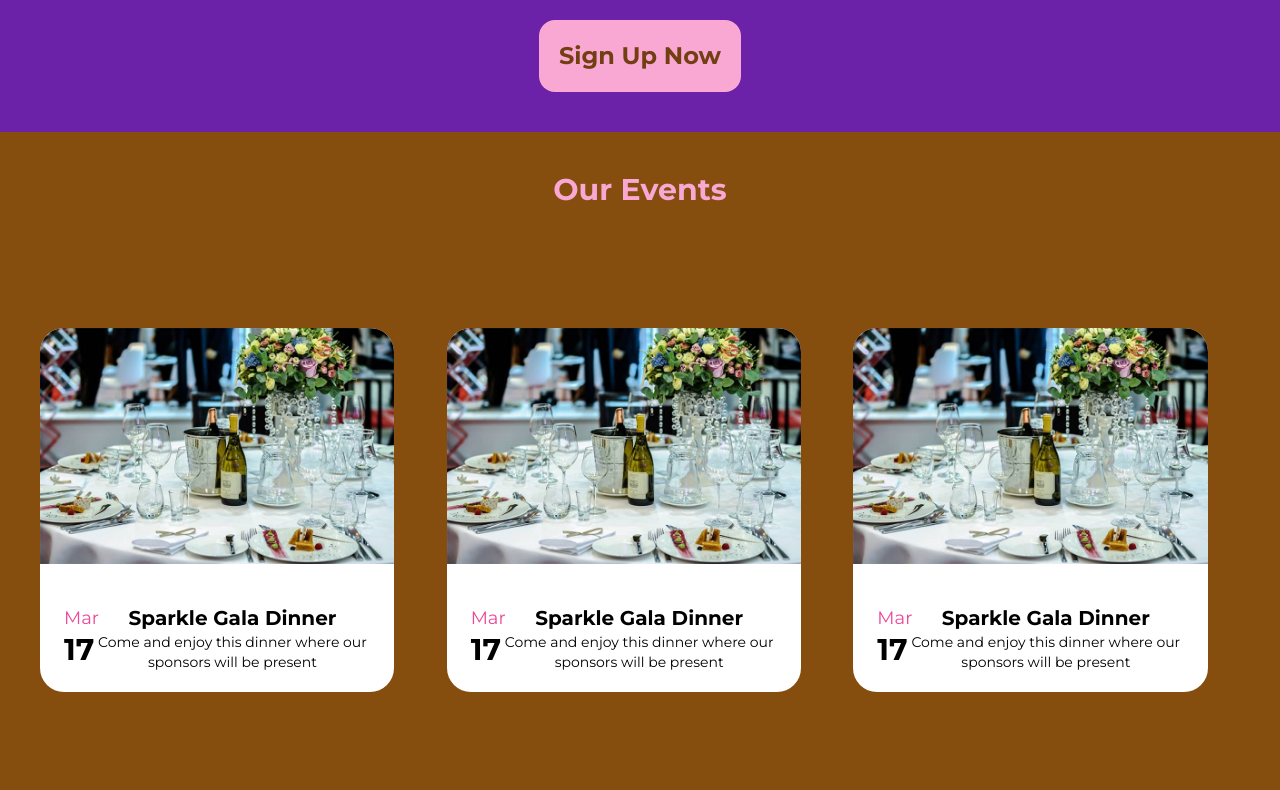
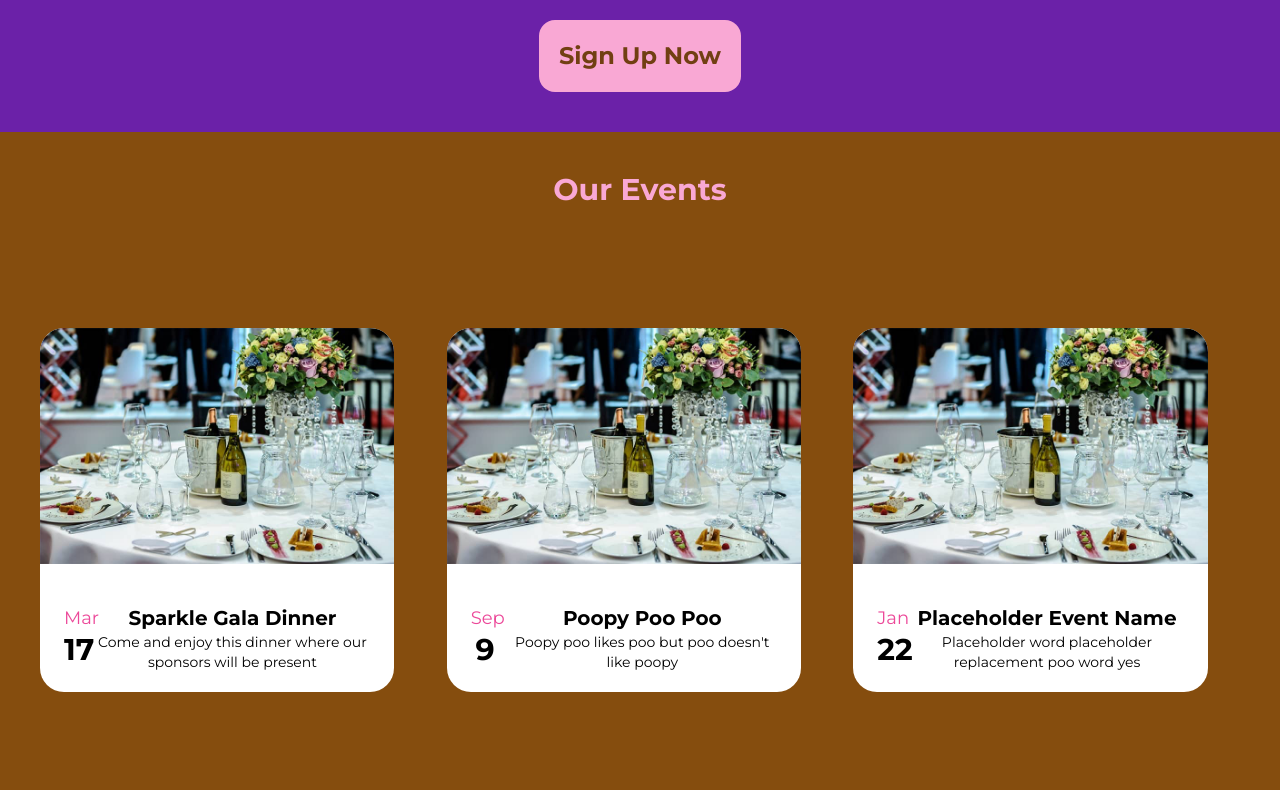
Before and after one commit to UoaWDCC/uads-member-app-v2, a React (Vite) app in the folder web/: page / in a window 1280 px wide. Shown: the part 1840-2630 px from the top of the page. Built offline with nearby package versions, Linux system fonts and the light colour scheme.

Commit message:
UADS-18 feat EventCardProps

```diff
--- a/web/src/pages/Home.tsx
+++ b/web/src/pages/Home.tsx
@@ -145,7 +145,7 @@ function SignupSection() {
 function EventSection() {
   return (
     <>
-      <div className="flex flex-col gap-10 h-screen bg-yellow-800">
+      <div className="flex flex-col gap-10 h-screen bg-yellow-800 content-center">
         <h1 className="p-10 text-center text-3xl font-bold text-pink-300">
           Our Events
         </h1>
@@ -159,16 +159,39 @@ function EventSection() {
 function EventGroups() {
   return (
     <>
-      <div className="flex flex-row flex-nowrap justify-center gap-5 m-10">
-        <EventCard />
-        <EventCard />
-        <EventCard />
+      <div className="flex flex-row flex-nowrap justify-between gap-5 m-10">
+        <EventCard
+          image={placeholder}
+          eventname="Sparkle Gala Dinner"
+          eventdesc="Come and enjoy this dinner where our sponsors will be present"
+          month="Mar"
+          date="17" />
+        <EventCard
+          image={placeholder}
+          eventname="Poopy Poo Poo"
+          eventdesc="Poopy poo likes poo but poo doesn't like poopy"
+          month="Sep"
+          date="9" />
+        <EventCard
+          image={placeholder}
+          eventname="Placeholder Event Name"
+          eventdesc="Placeholder word placeholder replacement poo word yes"
+          month="Jan"
+          date="22" />
       </div>
     </>
   );
 }
 
-function EventCard() {
+
+interface EventCardProps {
+  image:  string;
+  eventname: string;
+  eventdesc: string;
+  month: string;
+  date: string;
+}
+function EventCard({ image, eventname, eventdesc, month, date }: EventCardProps) {
   return (
     <>
       <NavLink to="/events">
@@ -177,22 +200,25 @@ function EventCard() {
             <div className="h-64 overflow-hidden">
               <img
                 className="w-full rounded-3xl rounded-b-none"
-                src={placeholder}
+                src={image}
               ></img>
             </div>
-            <div className="flex flex-row m-5 pb-5">
+            <div className="flex flex-row justify-evenly m-5 pb-5">
               <div className="justify-start pl-1">
-                <h3 className="text-center text-pink-500 text-lg">Mar</h3>
+                <h3 className="text-center text-pink-500 text-lg">
+                  {month}
+                  </h3>
                 <h2 className="text-center font-bold text-black text-3xl">
-                  17
+                  {date}
                 </h2>
               </div>
-              <div className="pl-1">
+              <div className="pl-1 text-center grow-0">
+                {/* eventdesc not centered on card need to fix */}
                 <h2 className="text-center font-bold text-black text-xl">
-                  Sparkle Gala Dinner
+                  {eventname}
                 </h2>
                 <p className="text-black text-sm">
-                  Come and enjoy this dinner where our sponsors will be present
+                  {eventdesc}
                 </p>
               </div>
             </div>
```
